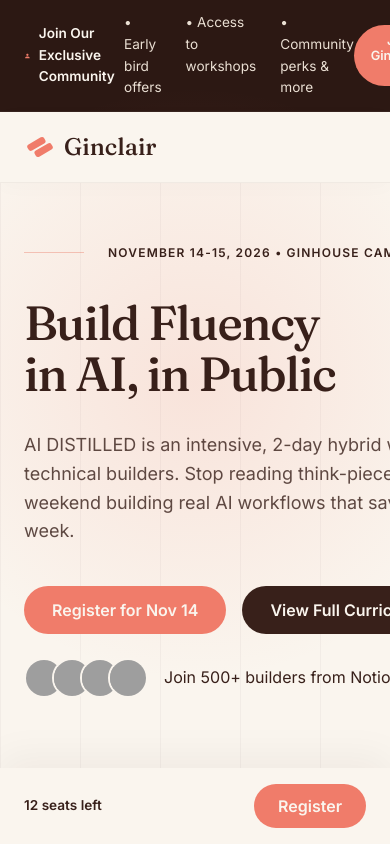
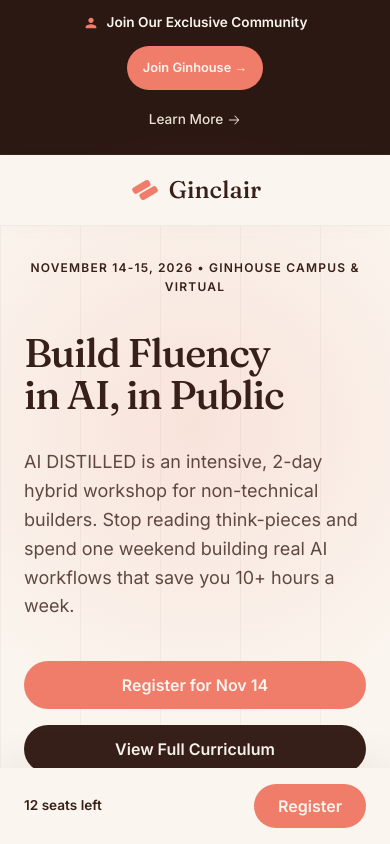
Before and after one commit to zorawar238/ginclair-workshop, a React (Vite) app: page / in a window 390 px wide. Shown: the top 844 px of the page. Built offline with nearby package versions, Linux system fonts and the light colour scheme; grey boxes are pictures that could not be loaded.

Commit message:
Fix mobile responsiveness layout breaks

```diff
--- a/src/App.css
+++ b/src/App.css
@@ -1096,14 +1096,47 @@
 }
 
 @media (max-width: 768px) {
+  /* Announcement bar */
+  .announcement-content { flex-direction: column; gap: 12px; text-align: center; }
+  .announcement-middle { display: none; }
+  .announcement-right { flex-direction: column; gap: 8px; width: 100%; }
+
+  /* Navbar */
   .nav-links { display: none; }
   .nav-cta { display: none; }
+  .brand-logo { margin: 0 auto; }
+  .nav-content { justify-content: center; }
+
+  /* Hero */
+  .hero { padding-top: 32px; }
+  .hero-buttons { flex-direction: column; width: 100%; }
+  .hero-buttons button { width: 100%; }
+  .eyebrow.line-before-after { white-space: normal; text-align: center; }
+  .eyebrow.line-before-after::before, .eyebrow.line-before-after::after { display: none; }
+  .hero-title { font-size: 2.5rem !important; } /* Override clamp if it fails */
+  .hero-social-proof { flex-direction: column; text-align: center; gap: 12px; }
+
+  /* Instructor Section */
+  .instructor-split { grid-template-columns: 1fr; gap: 40px; }
+  .instructor-info h2 { font-size: 2.5rem; }
+
+  /* Grid layouts */
   .card-grid { grid-template-columns: 1fr !important; }
+
+  /* Newsletter */
   .newsletter-form-inline { flex-direction: column; height: auto; }
   .newsletter-form-inline input { width: 100%; height: 56px; }
-  .newsletter-form-inline .btn-gradient { width: 100%; height: 56px; margin-top: 16px; }
+  .newsletter-form-inline .btn-gradient { width: 100%; height: 56px; margin-top: 16px; margin-left: 0; }
   .newsletter-content h2 { font-size: 2rem; }
+  .newsletter-form { max-width: 100%; }
+
+  /* Footer */
   .footer-newsletter-inline h3 { font-size: 1.5rem; }
+
+  /* Sections Padding */
   .section-padding, .the-peak, .newsletter-section { padding: 60px 0 !important; }
+  .is-this-for-you { padding: 60px 0; }
+  .instructor-section { padding: 60px 0; }
+  .agenda-section { padding: 60px 0; }
   .hero-visual { padding: 20px; }
 }
```
